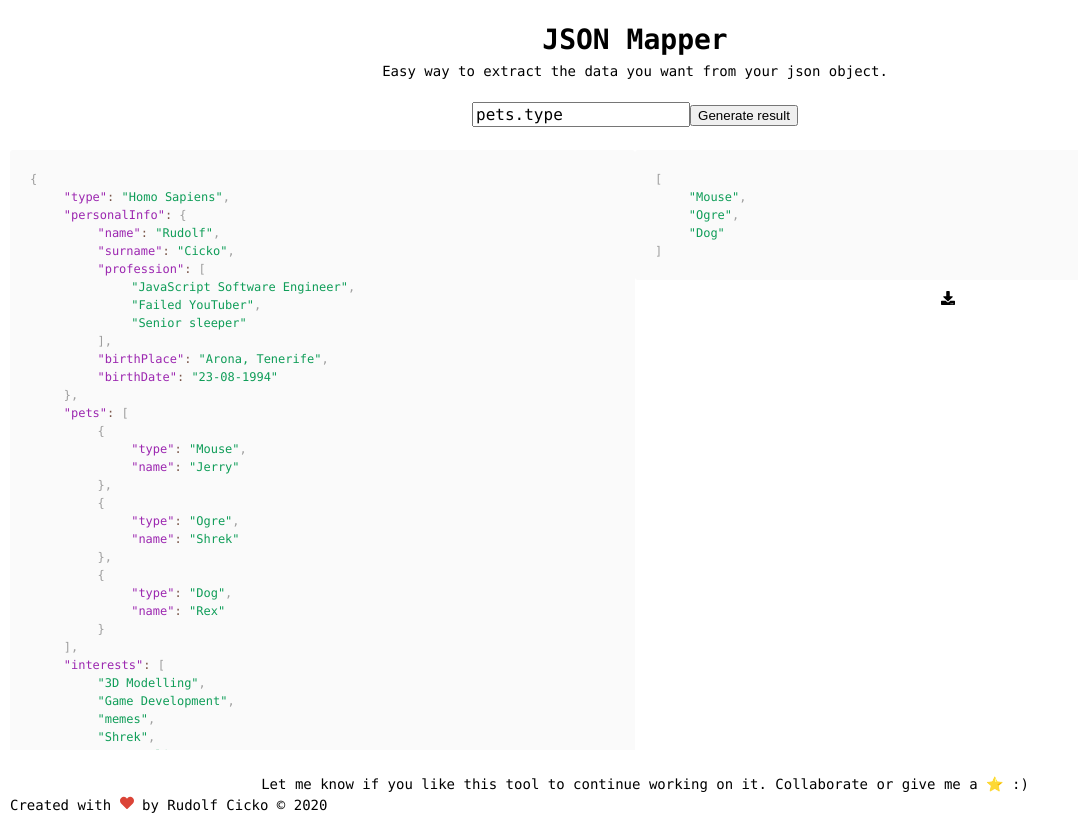
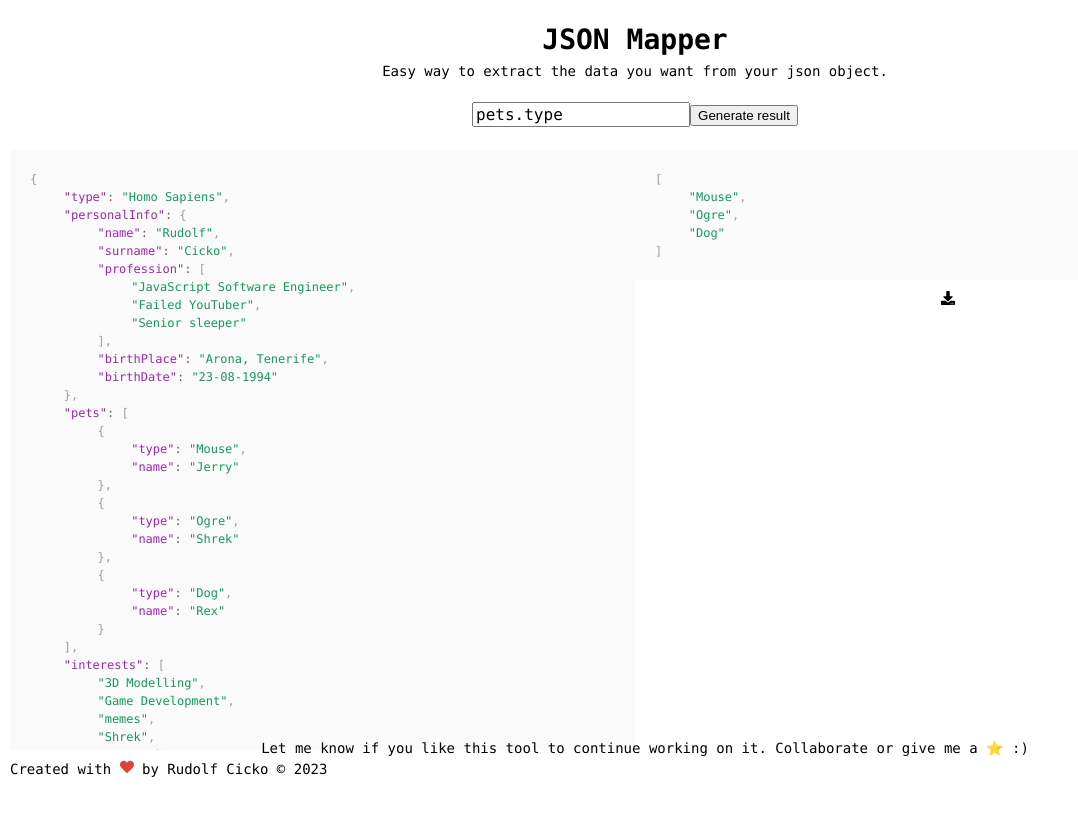
Before and after one commit to Cicko/json-mapper, a React (Create React App) app: page / in a window 1280 px wide. Shown: the whole page, without its empty margins (0-1078 px from the left). Built offline with nearby package versions, Linux system fonts and the light colour scheme.

Commit message:
Fix footer margins

```diff
--- a/src/App.tsx
+++ b/src/App.tsx
@@ -188,7 +188,7 @@ class App extends React.Component {
               </div>
             </div>
           </div>
-          <div className="container__footer">
+          <div className="container__footer" style={{ position: "absolute", bottom: 0, margin: 20 }}>
             <div className="footer_first-phrase">
               <p>
                 Let me know if you like this tool to continue working on it.&nbsp;
@@ -206,7 +206,7 @@ class App extends React.Component {
             <a target="_blank" href="https://github.com/Cicko">
               Created with&nbsp;
               <FaHeart style={{ color: '#DB4437'}} />
-              &nbsp;by&nbsp;Rudolf Cicko&nbsp;©&nbsp;2020</a>
+              &nbsp;by&nbsp;Rudolf Cicko&nbsp;©&nbsp;2023</a>
             </div>
             </footer>
           </div>
```
